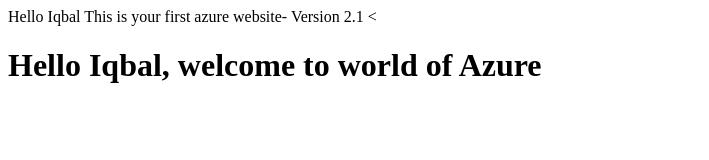
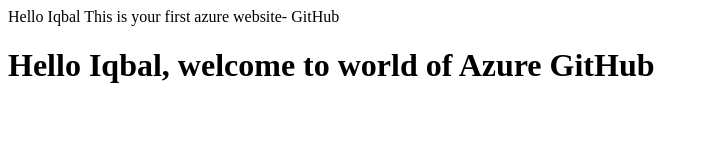
Before and after one commit to iqbalkhan089/symctest, a plain HTML site: page index.html in a window 1280 px wide. Shown: the whole page, without its empty margins (0-709 px from the left). Drawn offline with Linux system fonts and the light colour scheme.

Commit message:
Update index.html

```diff
--- a/index.html
+++ b/index.html
@@ -1,5 +1,5 @@
 <html>
 <head> Hello Iqbal </head>
-<body> This is your first azure website- Version 2.1 <</body>
-<h1> Hello Iqbal, welcome to world of Azure </h1>
+<body> This is your first azure website- GitHub </body>
+<h1> Hello Iqbal, welcome to world of Azure GitHub </h1>
 </html>
```
